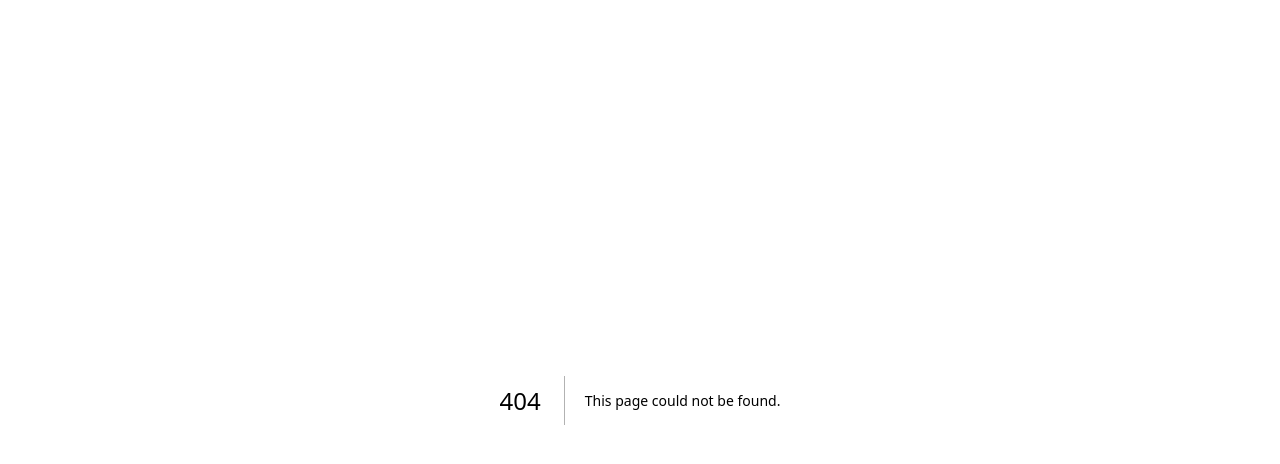
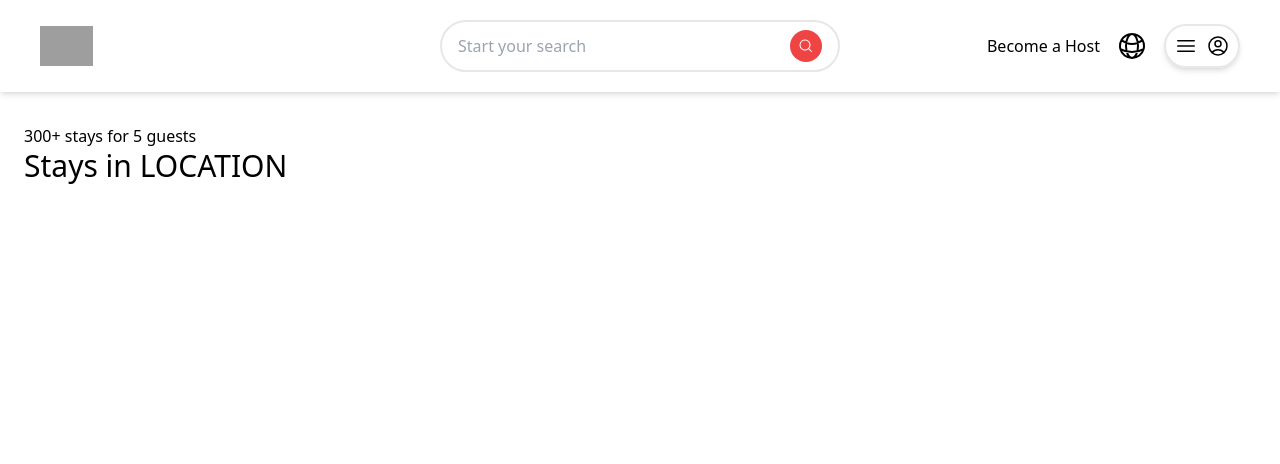
Before and after one commit to adi-1108/airbnb-clone, a Next.js app: page /search in a window 1280 px wide. Before the commit this address had no page. Shown: the top 464 px of the page. Built offline with nearby package versions, Linux system fonts and the light colour scheme; grey boxes are pictures that could not be loaded.

Commit message:
made new page called search

```diff
--- /dev/null
+++ b/components/HotelCard.jsx
@@ -0,0 +1,5 @@
+const HotelCard = () => {
+  return <div>HotelCard</div>;
+};
+
+export default HotelCard;
--- /dev/null
+++ b/pages/search.jsx
@@ -0,0 +1,18 @@
+import Header from "@/components/Header";
+
+const Search = () => {
+  return (
+    <div>
+      <Header />
+
+      <main className="flex">
+        <section className="flex-grow mt-4 mb-6 px-6 py-4 ">
+            <p>300+ stays for 5 guests</p>
+            <h1 className="text-3xl">Stays in LOCATION</h1>
+        </section>
+      </main>
+    </div>
+  );
+};
+
+export default Search;
```
